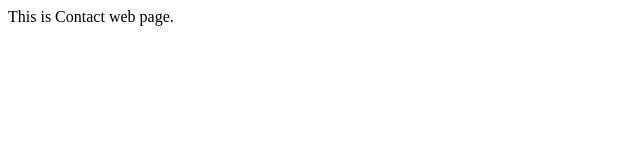
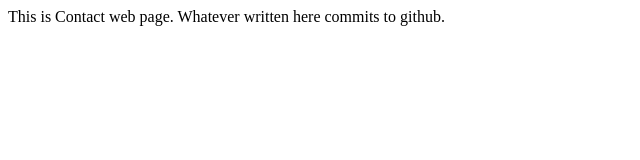
Before and after one commit to viggy04/Gitty, a plain HTML site: page Contact.html in a window 1280 px wide. Shown: the whole page, without its empty margins (0-640 px from the left). Drawn offline with Linux system fonts and the light colour scheme.

Commit message:
Committed a new body

```diff
--- a/Contact.html
+++ b/Contact.html
@@ -8,7 +8,7 @@
 </head>
 <body>
 
-    This is Contact web page.
+    This is Contact web page. Whatever written here commits to github.
 
 </body>
 </html>
```
